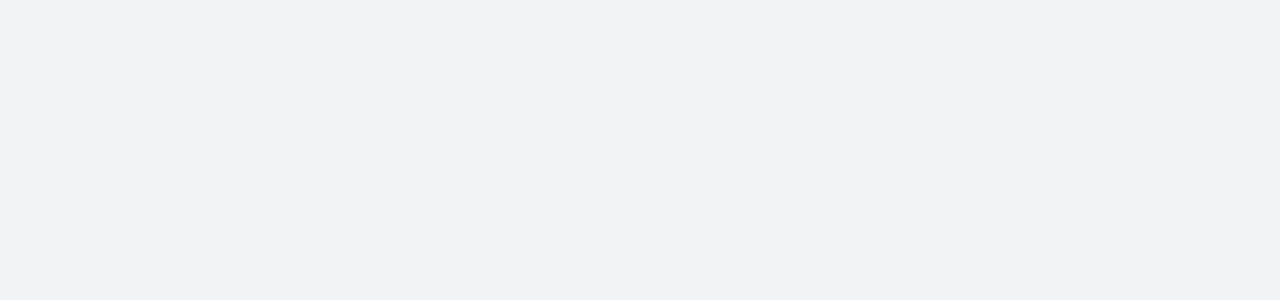
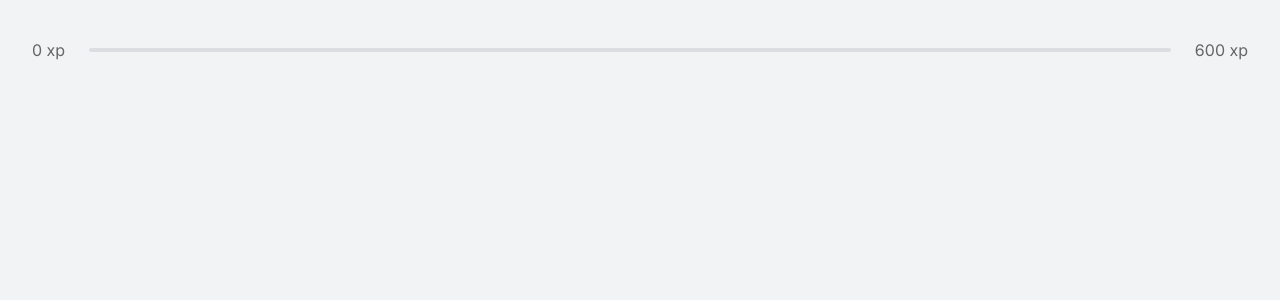
Before and after one commit to ticianacapris/NWL-4, a React (Create React App) app in the folder Aulas NWL/moveit/: page / in a window 1280 px wide. Shown: the top 300 px of the page. Built offline with nearby package versions, Linux system fonts and the light colour scheme.

Commit message:
Atualização Css Global
Container

```diff
--- a/Aulas NWL/moveit/src/App.tsx
+++ b/Aulas NWL/moveit/src/App.tsx
@@ -1,11 +1,15 @@
 
 
 
+import React from 'react';
+import { ExperienceBar } from './components/ExperienceBar';
 import'./styles/global.css';
 
 function App() {
   return (
-    <div>
+    <div className="container">
+
+     <ExperienceBar />
 
     </div>
 
--- /dev/null
+++ b/Aulas NWL/moveit/src/components/ExperienceBar.tsx
@@ -0,0 +1,13 @@
+export function ExperienceBar(){
+    return(
+        <header className="experience-bar">
+
+            <span>0 xp</span>
+
+            <div/>
+
+            <span>600 xp</span>
+        </header>
+
+    );
+}
--- a/Aulas NWL/moveit/src/styles/global.css
+++ b/Aulas NWL/moveit/src/styles/global.css
@@ -47,3 +47,35 @@ a{
     color:inherit;
     text-decoration: none;
 }
+
+.container{
+
+    height: 100vh;
+    max-width: 0 auto;
+    padding:2.5rem 2rem;
+    display:flex;
+ /*   deixar os proximos elemento por coluna */
+    flex-direction: column;
+}
+.experience-bar{
+    display:flex;
+    align-items:center;
+
+}
+
+.experience-bar span{
+
+    font-size:1rem;
+
+}
+
+.experience-bar >div {
+
+   flex: 1;
+   height: 4px;
+   border-radius: 4px;
+   background: var(--gray-line);
+   margin:0 1.5rem;
+   position:relative;
+
+}
```
